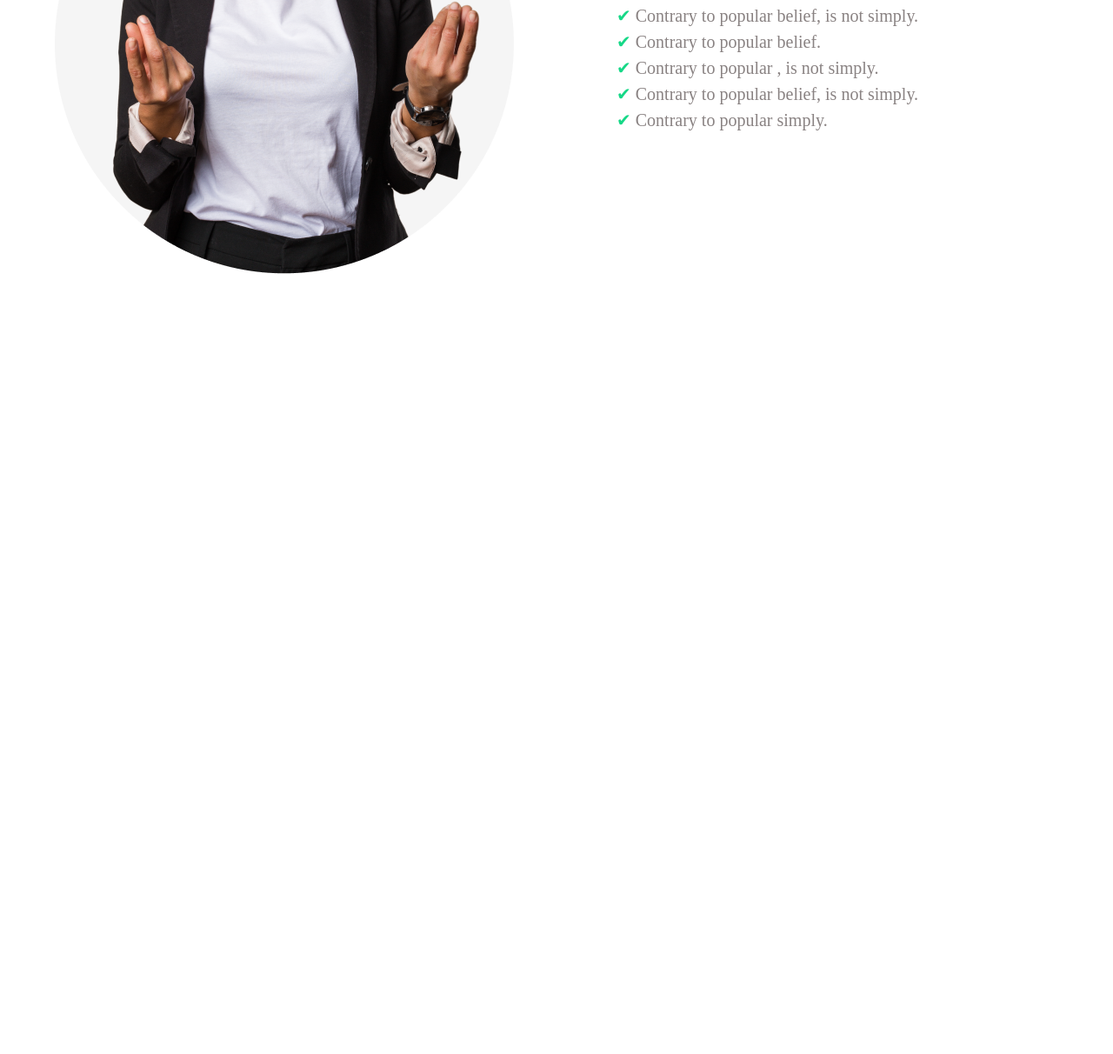
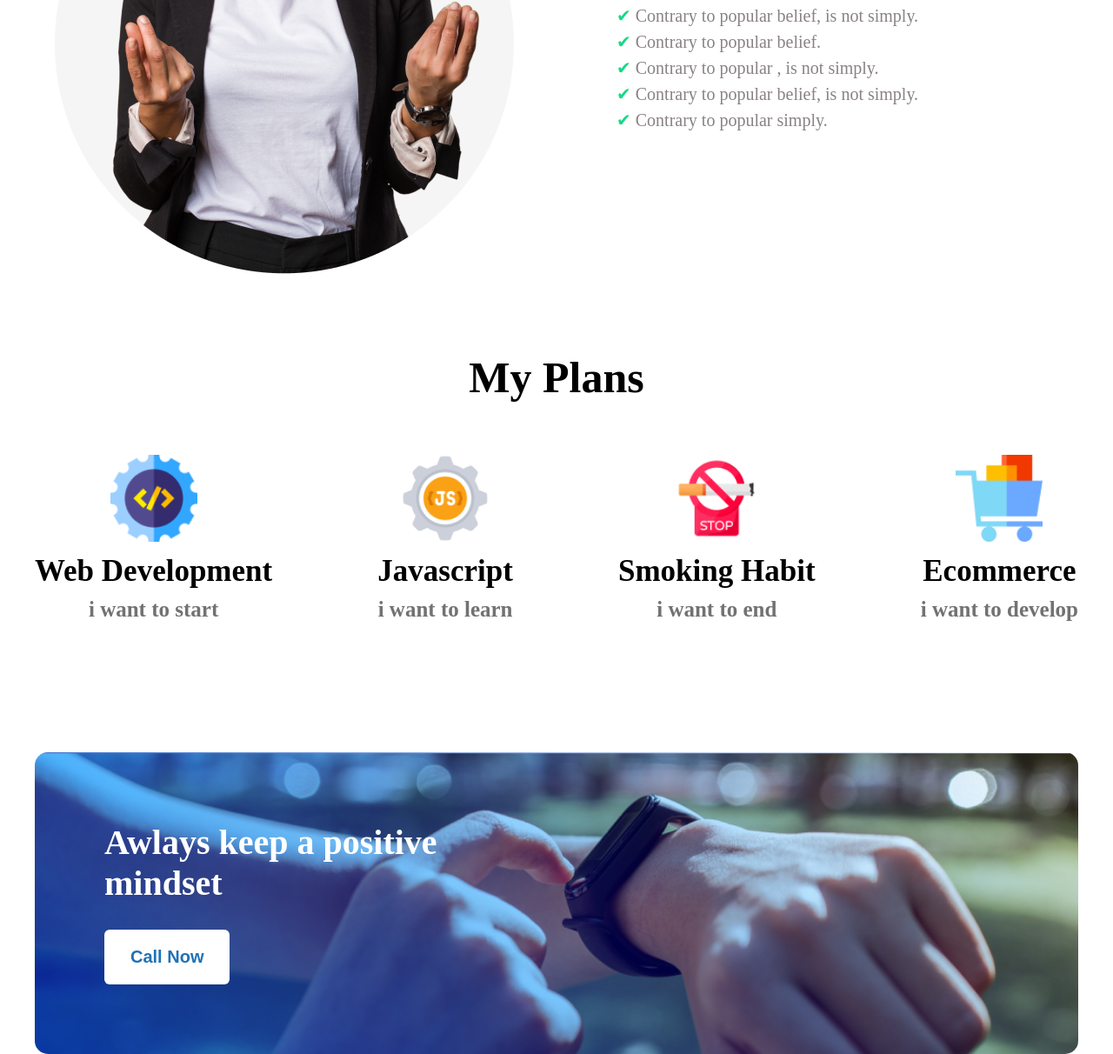
Before and after one commit to AkashAhmedSumon/landing-page, a plain HTML site: page index.html in a window 1280 px wide. Shown: the part 1245-2457 px from the top of the page at 87% size. Before the commit the page ends 1600 px from the top, so only its background shows below. Drawn offline with Linux system fonts and the light colour scheme.

Commit message:
plan banner section styles

```diff
--- a/index.html
+++ b/index.html
@@ -25,7 +25,7 @@
     </header>
 
     <main>
-        <div class="main-container">
+        <section class="main-container">
             <div class="main-part">
                 <div class="main-img">
                     <img src="images/person.png" alt="">
@@ -48,7 +48,42 @@ classical Latin literature from 45 BC, making it over
                     </nav>
                 </div>
             </div>
+        </section>
+
+        <section class="plan-section">
+            <div class="main-container">
+                <h1 class="plan-title">my plans</h1>
+                <div class="plan-box">
+                    <div class="plan-group">
+                        <img src="images/icons/web.png" alt="fb">
+                        <h1 class="plan-introduce">web development</h1>
+                        <h2 class="plan-institute">i want to start</h2>
                     </div>
+                    <div class="plan-group">
+                        <img src="images/icons/js.png" alt="fb">
+                        <h1 class="plan-introduce">javascript</h1>
+                        <h2 class="plan-institute">i want to learn</h2>
+                    </div>
+                    <div class="plan-group">
+                        <img src="images/icons/smoke.png" alt="fb">
+                        <h1 class="plan-introduce">smoking habit</h1>
+                        <h2 class="plan-institute">i want to end</h2>
+                    </div>
+                    <div class="plan-group">
+                        <img src="images/icons/ecom.png" alt="fb">
+                        <h1 class="plan-introduce">ecommerce</h1>
+                        <h2 class="plan-institute">i want to develop</h2>
+                    </div>
+                </div>
+                <div class="plan-banner">
+                    <h1 class="plan-banner-title">
+                        Awlays keep a positive <br>
+                        mindset
+                    </h1>
+                    <button class="bg-primary">call now</button>
+                </div>
+            </div>
+        </section>
     </main>
     <footer></footer>
 </body>
--- a/style.css
+++ b/style.css
@@ -112,3 +112,58 @@ nav.main-list {
 span.list-icon {
     color: #16D887;
 }
+
+/* Plan Section Styles */
+section.plan-section {
+    height: 100vh;
+    width: 100%;
+}
+
+h1.plan-title {
+    text-align: center;
+    font-size: 50px;
+    text-transform: capitalize;
+    padding: 50px 0px 30px;
+}
+.plan-box {
+    display: flex;
+    justify-content: space-between;
+    align-items: center;
+}
+
+.plan-group {
+    text-align: center;
+    margin-top: 30px;
+}
+.plan-group img {
+    width: 100px;
+}
+h1.plan-introduce {
+    font-size: 35px;
+    text-transform: capitalize;
+    margin: 10px 0px;
+}
+
+h2.plan-institute {
+    color: #737272;
+    font-size: 25px;
+}
+
+/* Plan Banner Style */
+
+.plan-banner {
+    background-image: url("images/watch.png"),linear-gradient(45deg, #0c4fc3, transparent);
+    background-size: cover;
+    background-position: center;
+    background-repeat: no-repeat;
+    background-blend-mode: overlay;
+    padding: 80px;
+    margin-top: 150px;
+    border-radius: 15px;
+}
+
+h1.plan-banner-title {
+    font-size: 40px;
+    color: #ffffff;
+    margin-bottom: 30px;
+}
```
Lines whose indentation alone changed are shown as unchanged.
